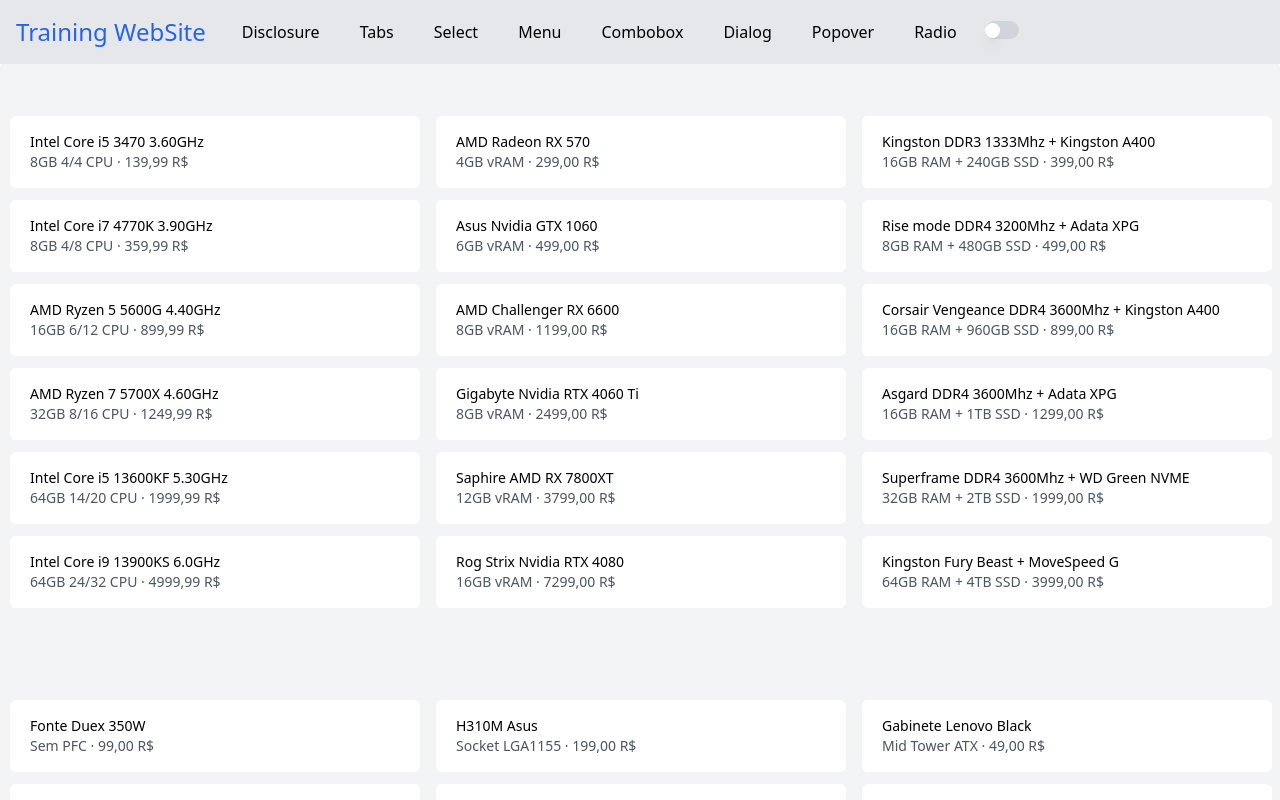
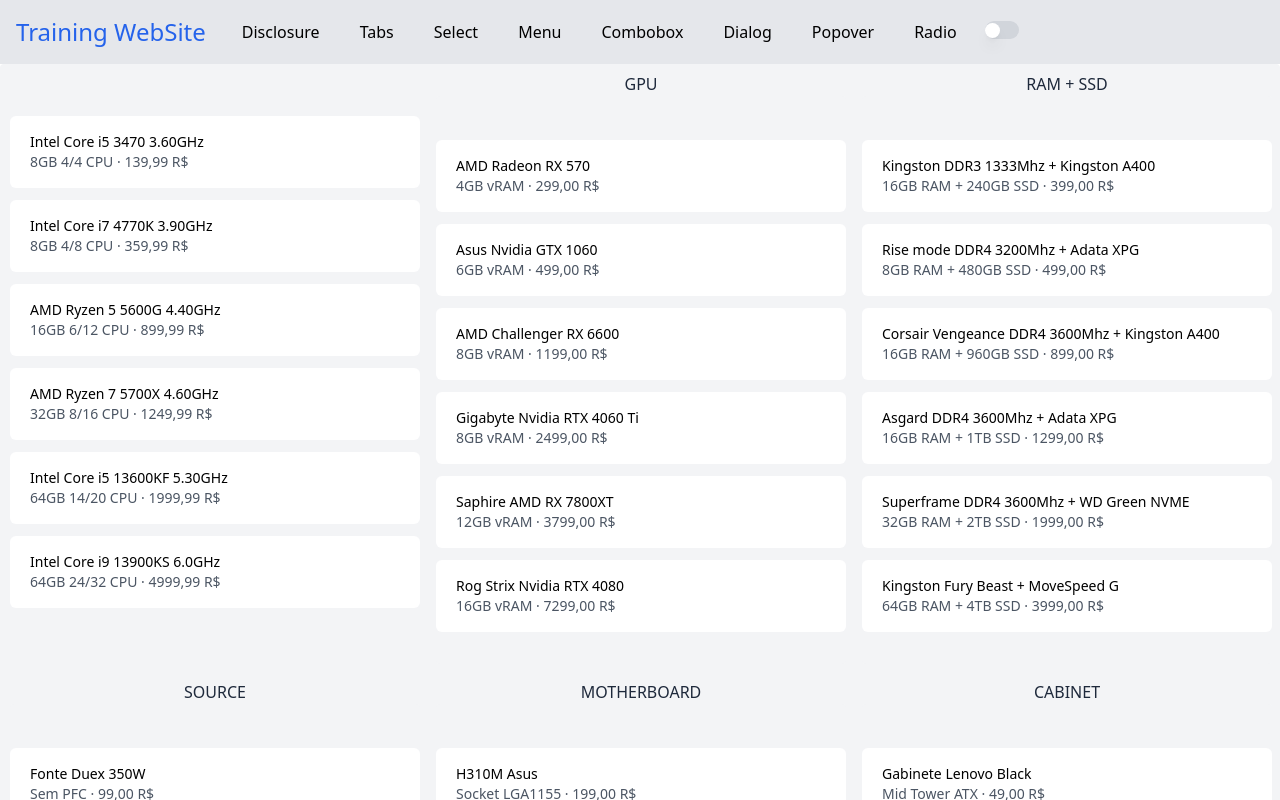
Before and after one commit to giliolizera/Training, a Vue app: page /radio in a window 1280 px wide. Built offline with nearby package versions, Linux system fonts and the light colour scheme; what maska would draw is missing.

Commit message:
feat: titles and h-screen remove

```diff
--- a/src/components/Gabinete.vue
+++ b/src/components/Gabinete.vue
@@ -1,6 +1,6 @@
 <template>
   <div
-    class="h-screen text-slate-800 bg-gray-100 rounded dark:bg-slate-800 dark:text-white"
+    class="text-slate-800 bg-gray-100 rounded dark:bg-slate-800 dark:text-white"
   >
     <div class="mx-auto w-full max-w-md py-8">
       <div class="mx-auto w-full grid rounded-md">
--- a/src/components/Motherboard.vue
+++ b/src/components/Motherboard.vue
@@ -1,6 +1,6 @@
 <template>
   <div
-    class="h-screen text-slate-800 bg-gray-100 rounded dark:bg-slate-800 dark:text-white"
+    class="text-slate-800 bg-gray-100 rounded dark:bg-slate-800 dark:text-white"
   >
     <div class="mx-auto w-full max-w-md py-8">
       <div class="mx-auto w-full grid rounded-md">
--- a/src/components/Power.vue
+++ b/src/components/Power.vue
@@ -1,6 +1,6 @@
 <template>
   <div
-    class="h-screen text-slate-800 bg-gray-100 rounded dark:bg-slate-800 dark:text-white"
+    class="text-slate-800 bg-gray-100 rounded dark:bg-slate-800 dark:text-white"
   >
     <div class="mx-auto w-full max-w-md py-8">
       <div class="mx-auto w-full grid rounded-md">
--- a/src/components/Radio.vue
+++ b/src/components/Radio.vue
@@ -55,18 +55,23 @@
       </div>
 
       <div class="col-span- grid-cols-2">
+        <h3>GPU</h3>
         <Gpu />
       </div>
       <div class="col-span- grid-cols-3">
+        <h3>RAM + SSD</h3>
         <Memory />
       </div>
       <div class="col-span- grid-cols-1">
+        <h3>SOURCE</h3>
         <Power />
       </div>
       <div class="col-span- grid-cols-1">
+        <h3>MOTHERBOARD</h3>
         <Motherboard />
       </div>
       <div class="col-span- grid-cols-1">
+        <h3>CABINET</h3>
         <Gabinete />
       </div>
     </div>
```
